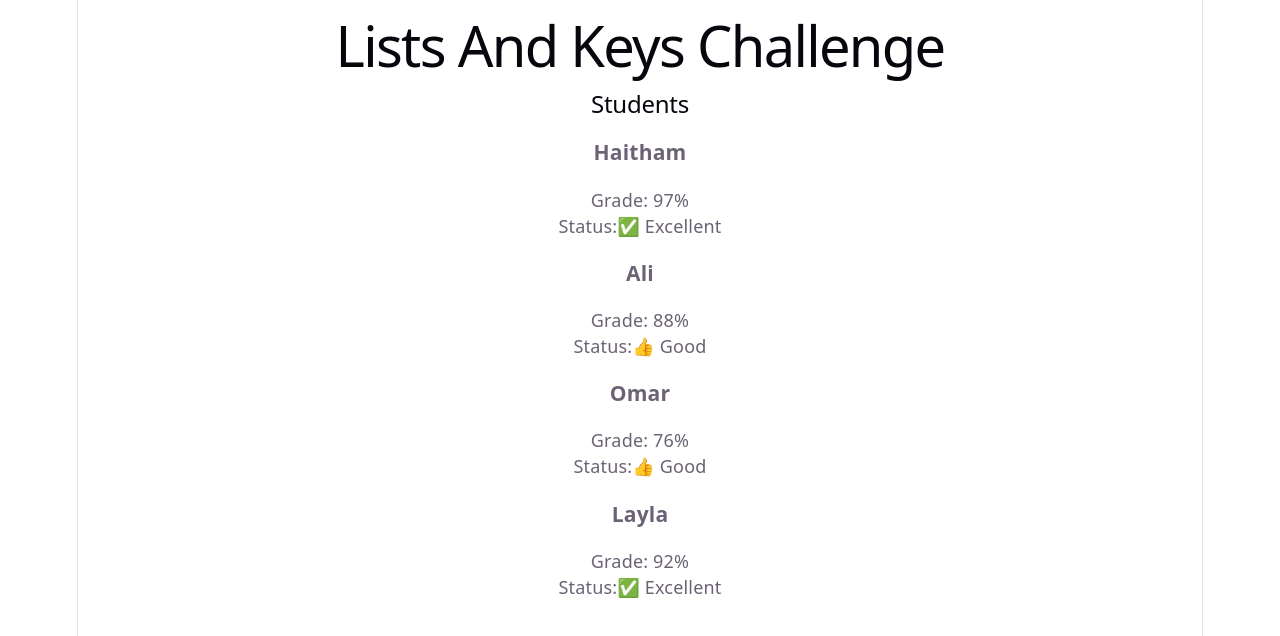
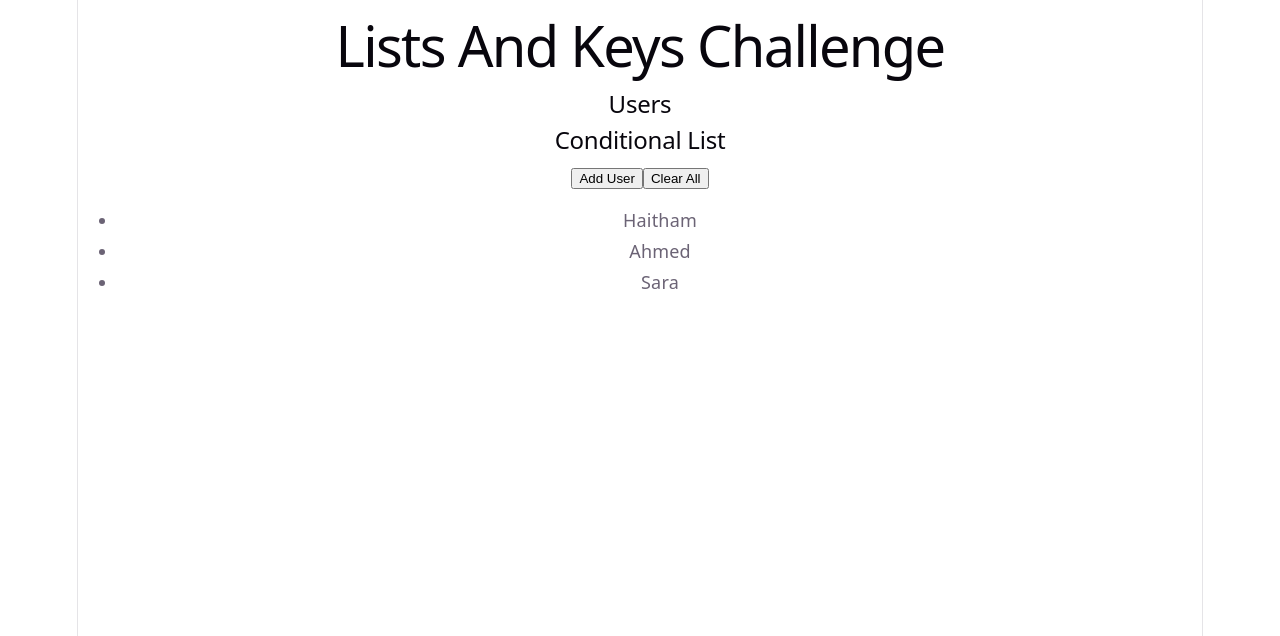
Before and after one commit to HaithamAbuDraz/react-learning-journey, a React (Vite) app: page / in a window 1280 px wide. Shown: the top 636 px of the page. Built offline with nearby package versions, Linux system fonts and the light colour scheme.

Commit message:
Replace StudentCard with ConditionalList in ListsAndKeysChallenge

```diff
--- a/src/challenges/07-lists-and-keys/ListsAndKeysChallenge.jsx
+++ b/src/challenges/07-lists-and-keys/ListsAndKeysChallenge.jsx
@@ -1,41 +1,14 @@
-import StudentCard from './components/StudentCard';
+import ConditionalList from './components/ConditionalList';
 
 function ListsAndKeysChallenge() {
-  const students = [
-    {
-      id: 1,
-      name: 'Haitham',
-      grade: 97,
-    },
-    {
-      id: 2,
-      name: 'Ali',
-      grade: 88,
-    },
-    {
-      id: 3,
-      name: 'Omar',
-      grade: 76,
-    },
-    {
-      id: 4,
-      name: 'Layla',
-      grade: 92,
-    },
-  ];
 
   return (
     <div>
       <h1>Lists And Keys Challenge</h1>
 
-      <h2>Students</h2>
-      {students.map((student) => (
-        <StudentCard
-          key={student.id}
-          name={student.name}
-          grade={student.grade}
-        />
-      ))}
+      <h2>Users</h2>
+
+      <ConditionalList />
     </div>
   );
 }
```
